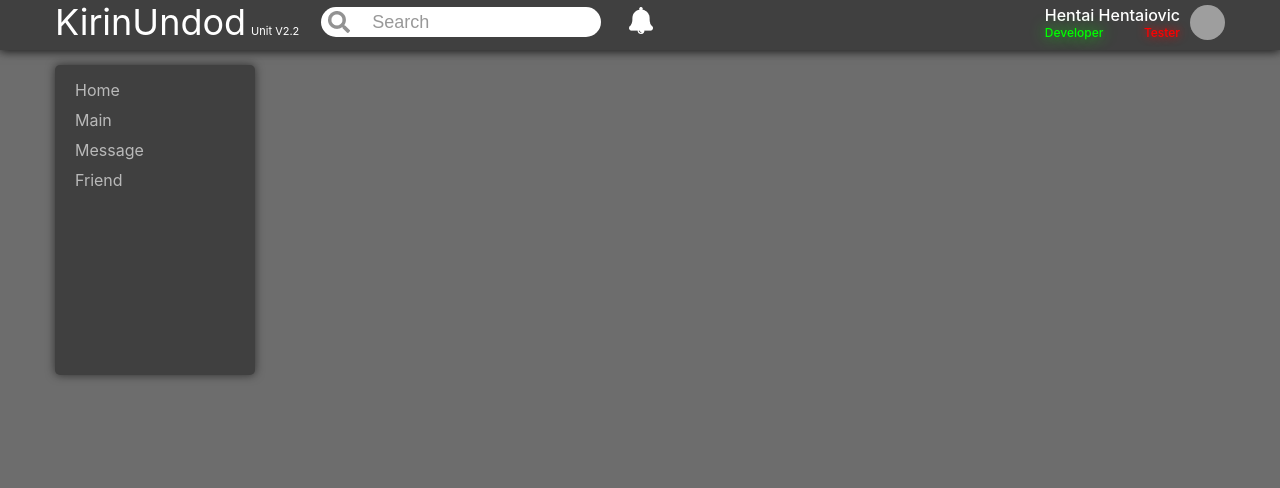
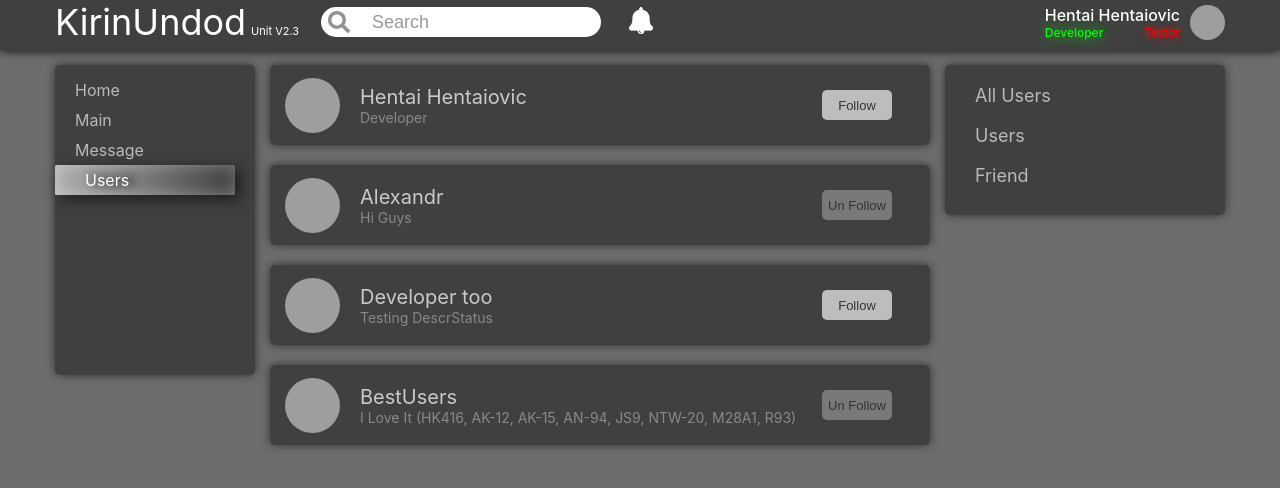
Before and after one commit to lowehentai/SocialNetwork-KirinUndod-, a React (Create React App) app in the folder my-app/: page /lok/users in a window 1280 px wide. Shown: the top 488 px of the page. Built offline with nearby package versions, Linux system fonts and the light colour scheme; grey boxes are pictures that could not be loaded.

Commit message:
Unit V2.3 Add Users Component and Reducer

```diff
--- a/my-app/src/Component/CompHeader/CompHeader.js
+++ b/my-app/src/Component/CompHeader/CompHeader.js
@@ -18,9 +18,9 @@ function CompHeader(props) {
                         <Route path='/'>
                             <div className={HeaderStyle.search}>
                                 <img className={HeaderStyle.img} src={require('../All_Icons/Vectorlup.png')} alt="search"></img>
-                                <form method="POST">
+                                <div className={HeaderStyle.InputWrapper}>
                                     <input type="text" name="search" placeholder="Search"></input>
-                                </form>
+                                </div>
                             </div>
                             <div className={HeaderStyle.buttons}>
                                 <button className={HeaderStyle.button}>
--- a/my-app/src/Component/Page/Page.js
+++ b/my-app/src/Component/Page/Page.js
@@ -10,6 +10,7 @@ import MediaMenu from '../MediaMenu/MediaMenu.js';
 import MessageComponent from '../MessageComponent/MessageComponent';
 import MessageTypeBlock from '../MessageTypeBlock/MessageTypeBlock.js';
 import DialogsContainer from '../Dialogs/DialogsContainer.js';
+import UsersContainer from '../Users/UsersContainer.js';
 
 const Page = (props) => {
     return (
@@ -33,6 +34,9 @@ const Page = (props) => {
                         <Route path='/lok/message/1'>
                             <DialogsContainer store={props.Info} dispatch={props.dispatch} />
                         </Route>
+                        <Route path='/lok/users'>
+                            <UsersContainer />
+                        </Route>
                     </div>
                     <div className={PageStyle.Right}>
                         <Route path='/lok/main'>
@@ -44,6 +48,9 @@ const Page = (props) => {
                         <Route path='/lok/message'>
                             <MessageTypeBlock Info={props.Info.PropsInfo.MessageType.Puncts} />
                         </Route>
+                        <Route path='/lok/users'>
+                            <MessageTypeBlock Info={props.Info.PropsInfo.UsersType.Puncts} />
+                        </Route>
                     </div>
                 </div>
             </div>
--- /dev/null
+++ b/my-app/src/Component/Users/Users.js
@@ -0,0 +1,39 @@
+import React from 'react';
+//Style Import
+import UsersStyle from './Users.module.css';
+
+const Users = (props) => {
+    if (props.users.Users.length === 0) {
+        props.setUsers([
+            { id: 1, followed: false, fullName: 'Hentai Hentaiovic', DescrStatus: 'Developer', lastOnlineTime: '12:00', avatarImg: 'https://i.pinimg.com/736x/ed/ff/05/edff05cd201e80adb1c6b853557a675c.jpg', location: { city: 'Minsk', country: 'Belarus' } },
+            { id: 2, followed: true, fullName: 'Alexandr', DescrStatus: 'Hi Guys', lastOnlineTime: '12:00', avatarImg: 'https://i.pinimg.com/736x/ed/ff/05/edff05cd201e80adb1c6b853557a675c.jpg', location: { city: 'Moscow', country: 'Russia' } },
+            { id: 3, followed: false, fullName: 'Developer too', DescrStatus: 'Testing DescrStatus', lastOnlineTime: '12:00', avatarImg: 'https://i.pinimg.com/736x/ed/ff/05/edff05cd201e80adb1c6b853557a675c.jpg', location: { city: 'Antalya', country: 'Turkey' } },
+            { id: 4, followed: true, fullName: 'BestUsers', DescrStatus: 'I Love It (HK416, AK-12, AK-15, AN-94, JS9, NTW-20, M28A1, R93)', lastOnlineTime: '12:00', avatarImg: 'https://i.pinimg.com/736x/ed/ff/05/edff05cd201e80adb1c6b853557a675c.jpg', location: { city: 'Minsk', country: 'Belarus' } }
+        ]
+        );
+    }
+    return <div>
+        {
+            props.users.Users.map(el => <div key={el.id}>
+                <div className={UsersStyle.Users}>
+                    <div className={UsersStyle.UsersImg}>
+                        <img src={el.avatarImg} />
+                    </div>
+                    <div className={UsersStyle.UsersInfo}>
+                        <div className={UsersStyle.UsersName}>
+                            {el.fullName}
+                        </div>
+                        <div className={UsersStyle.UsersStatus}>{el.DescrStatus}</div>
+                    </div>
+                    <div className={UsersStyle.UsersButton}>
+                        {el.followed
+                            ? <button onClick={() => { props.unfollow(el.id) }} className={`${UsersStyle.Button} ${UsersStyle.UnFollow}`}>Un Follow</button>
+                            : <button onClick={() => { props.follow(el.id) }} className={`${UsersStyle.Button} ${UsersStyle.Follow}`}>Follow</button>}
+                    </div>
+                </div>
+            </div>)
+        }
+    </div>
+}
+
+export default Users;
--- /dev/null
+++ b/my-app/src/Component/Users/Users.module.css
@@ -0,0 +1,83 @@
+.Users {
+    width: 660px;
+    min-height: 80px;
+    max-height: 120px;
+    background-color: #404040;
+    margin-bottom: 20px;
+    border-radius: 5px;
+    -webkit-border-radius: 5px;
+    -moz-border-radius: 5px;
+    -ms-border-radius: 5px;
+    -o-border-radius: 5px;
+    display: flex;
+    align-items: center;
+    box-shadow: 0px 0px 10px #00000090;
+    padding: 10px 0px;
+}
+
+.UsersImg {
+    width: 55px;
+    height: 55px;
+    overflow: hidden;
+    cursor: pointer;
+    border-radius: 50%;
+    -webkit-border-radius: 50%;
+    -moz-border-radius: 50%;
+    -ms-border-radius: 50%;
+    -o-border-radius: 50%;
+    margin: 0px 20px 0px 15px;
+}
+
+.UsersImg img {
+    max-width: 100%;
+    min-height: 100%;
+}
+
+.UsersInfo {
+    color: #cacaca;
+    min-width: 70%;
+}
+
+.UsersName {
+    font-size: 20px;
+}
+
+.UsersStatus {
+    max-width: 450px;
+    font-size: 14px;
+    color: #888888;
+    word-wrap: break-word;
+}
+
+.Button {
+    width: 70px;
+    height: 30px;
+    border-radius: 5px;
+    border: none;
+    -webkit-border-radius: 5px;
+    -moz-border-radius: 5px;
+    -ms-border-radius: 5px;
+    -o-border-radius: 5px;
+    transition: 0.2s all;
+    -webkit-transition: 0.2s all;
+    -moz-transition: 0.2s all;
+    -ms-transition: 0.2s all;
+    -o-transition: 0.2s all;
+    font-size: 13px;
+    font-weight: 400;
+    color: #333333;
+    outline: none;
+}
+
+.UnFollow {
+    background-color: #797979;
+}
+
+.Follow {
+    background-color: #bdbdbd;
+}
+
+.Button:hover {
+    cursor: pointer;
+    background-color: #9b9b9b;
+}
--- /dev/null
+++ b/my-app/src/Component/Users/UsersContainer.js
@@ -0,0 +1,29 @@
+import React from 'react';
+
+import { connect } from 'react-redux';
+import { followAC, unfollowAC, setUsersAC } from '../../Redux/Users-reducer.js';
+import Users from './Users.js';
+
+let MyStateToProps = (state) => {
+    return {
+        users: state.Users
+    }
+}
+
+let mapDispatchToProps = (dispatch) => {
+    return {
+        follow: (userId) => {
+            dispatch(followAC(userId))
+        },
+        unfollow: (userId) => {
+            dispatch(unfollowAC(userId))
+        },
+        setUsers: (users) => {
+            dispatch(setUsersAC(users))
+        }
+    }
+}
+
+const UsersContainer = connect(MyStateToProps, mapDispatchToProps)(Users);
+
+export default UsersContainer;
--- a/my-app/src/Redux/Props-reducer.js
+++ b/my-app/src/Redux/Props-reducer.js
@@ -1,14 +1,14 @@
 let initialState = {
     SocialNetwork: {
         Name: 'KirinUndod',
-        Version: 'Unit V2.2'
+        Version: 'Unit V2.3'
     },
     QuickAccess: {
         Puncts: [
             { id: 1, image: '../../All_Icons/Vectorhome.png', url: 'lok/home', name: 'Home' },
             { id: 2, image: '../../All_Icons/Vectorhome.png', url: 'lok/main', name: 'Main' },
             { id: 3, image: '../../All_Icons/Vectorhome.png', url: 'lok/message', name: 'Message' },
-            { id: 4, image: '../../All_Icons/Vectorhome.png', url: 'lok/friend', name: 'Friend' }
+            { id: 4, image: '../../All_Icons/Vectorhome.png', url: 'lok/users', name: 'Users' }
         ]
     },
     MediaMenu: {
@@ -25,15 +25,17 @@ let initialState = {
             { id: 3, image: '../../All_Icons/Vectorhome.png', url: 'lok/message/important', name: 'Important' }
         ]
     },
+    UsersType: {
+        Puncts: [
+            { id: 1, image: '../../All_Icons/Vectorhome.png', url: 'lok/users/allUsers', name: 'All Users' },
+            { id: 2, image: '../../All_Icons/Vectorhome.png', url: 'lok/users/Users', name: 'Users' },
+            { id: 3, image: '../../All_Icons/Vectorhome.png', url: 'lok/users/Friend', name: 'Friend' }
+        ]
+    },
     //user chat
     MessagesBlock: {
         UserDialogBlock: [
-            { id: 1, image: '', url: '/lok/message/1', name: 'Hentai', lastMessage: '--', lastMsgTime: '12:00' },
-            { id: 2, image: '', url: '/lok/message/2', name: 'Ecchi', lastMessage: '--', lastMsgTime: '12:00' },
-            { id: 3, image: '', url: '/lok/message/3', name: 'Vladimir', lastMessage: '--', lastMsgTime: '12:00' },
-            { id: 4, image: '', url: '/lok/message/4', name: 'Undod', lastMessage: '--', lastMsgTime: '12:00' },
-            { id: 5, image: '', url: '/lok/message/5', name: 'NoN', lastMessage: '--', lastMsgTime: '12:00' },
-            { id: 6, image: '', url: '/lok/message/6', name: 'Skritiy', lastMessage: '--', lastMsgTime: '12:00' }
+            { id: 1, image: '', url: '/lok/message/1', name: 'Hentai', lastMessage: '--', lastMsgTime: '12:00' }
         ]
     }
 };
--- /dev/null
+++ b/my-app/src/Redux/Users-reducer.js
@@ -0,0 +1,48 @@
+const FOLLOW = 'FOLLOW',
+    UNFOLLOW = 'UNFOLLOW',
+    SET_USERS = 'SET-USERS'
+
+let initialState = {
+    Users: []
+};
+
+const UsersReducer = (state = initialState, action) => {
+    switch (action.type) {
+        case FOLLOW:
+            return {
+                ...state,
+                Users: state.Users.map(el => {
+                    if (el.id === action.userId) {
+                        return { ...el, followed: true }
+                    }
+                    return el;
+                })
+            }
+        case UNFOLLOW:
+            return {
+                ...state,
+                Users: state.Users.map(el => {
+                    if (el.id === action.userId) {
+                        return { ...el, followed: false }
+                    }
+                    return el;
+                })
+            }
+        case SET_USERS:
+            return {
+                ...state,
+                Users: [...state.Users, ...action.users]
+            }
+        default:
+            return state;
+    }
+}
+
+
+
+
+export default UsersReducer;
+
+export const followAC = (userId) => ({ type: FOLLOW, userId });
+export const unfollowAC = (userId) => ({ type: UNFOLLOW, userId });
+export const setUsersAC = (users) => ({ type: SET_USERS, users });
--- a/my-app/src/Redux/redux-store.js
+++ b/my-app/src/Redux/redux-store.js
@@ -3,11 +3,13 @@ import { combineReducers, createStore } from 'redux';
 import CommentInputReducer from './CommentInput-reducer.js';
 import DialogsReducer from './Dialog-reducer.js';
 import PropsReducer from './Props-reducer.js';
+import UsersReducer from './Users-reducer.js';
 
 let reducers = combineReducers({
     CommentInput: CommentInputReducer,
     Dialogs: DialogsReducer,
-    PropsInfo: PropsReducer
+    PropsInfo: PropsReducer,
+    Users: UsersReducer
 });
 
 
```
